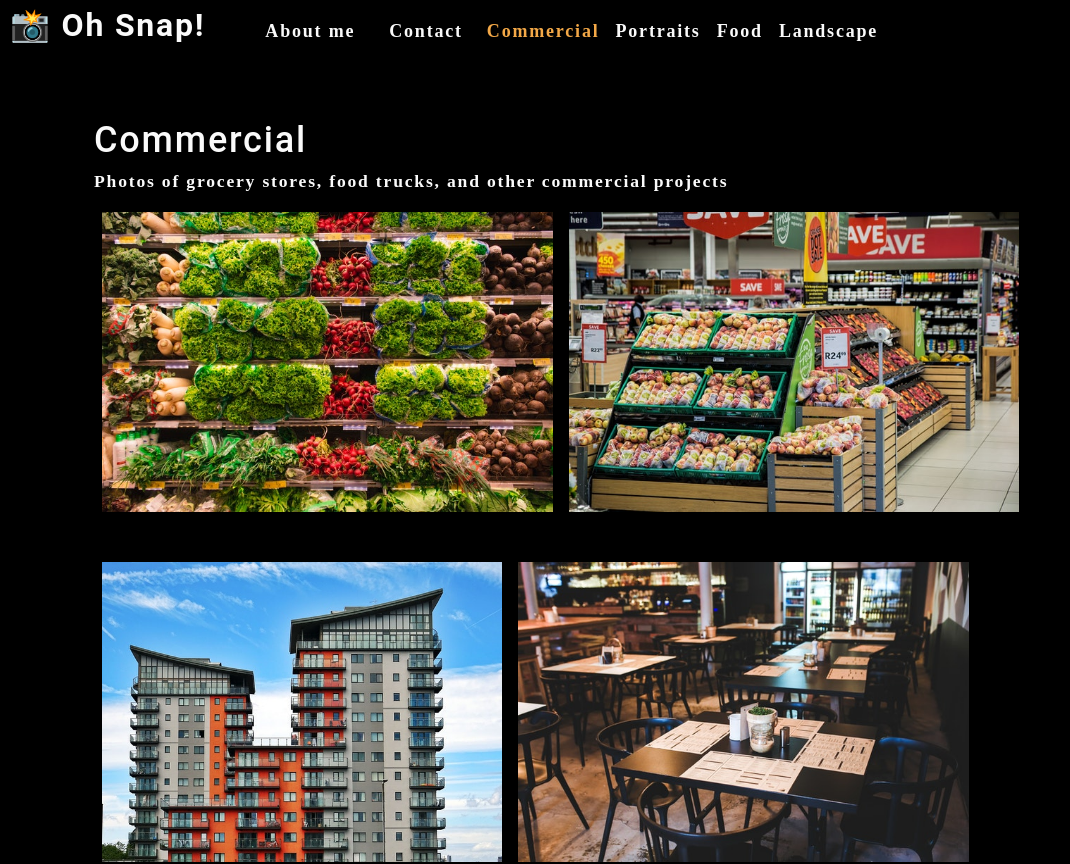
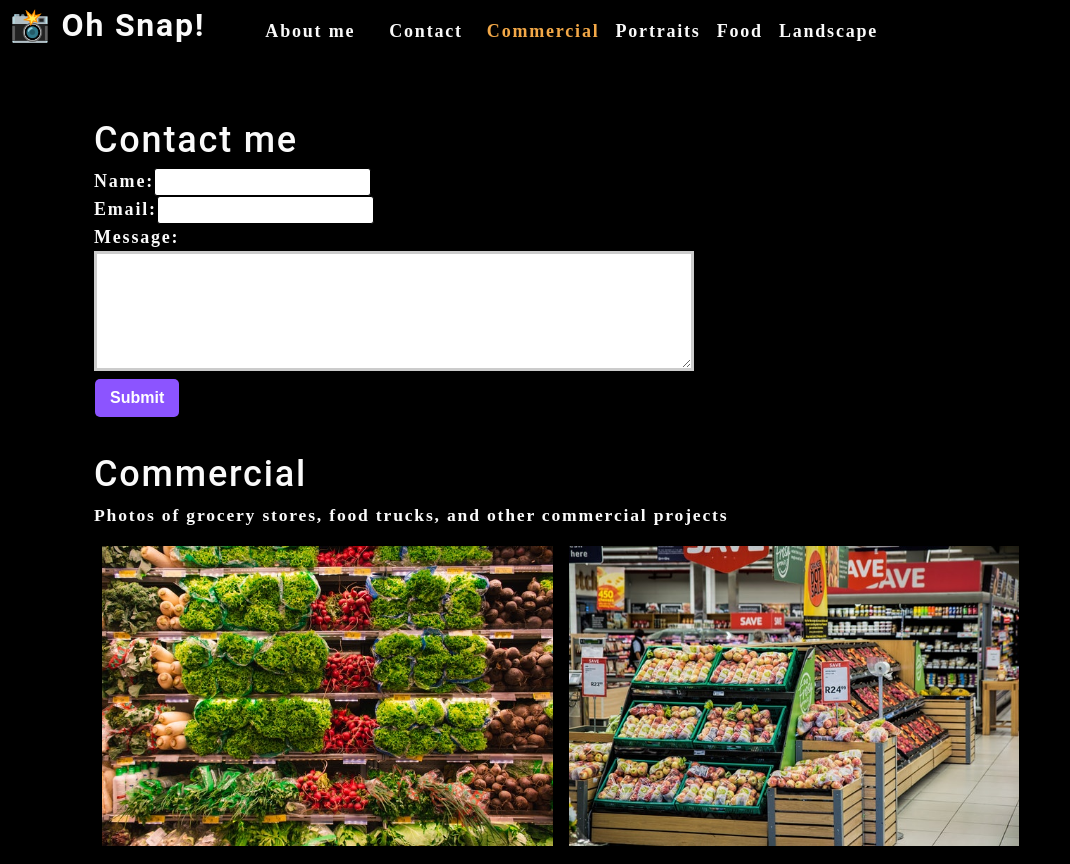
Before and after one commit to labchild/photo-port, a React (Create React App) app: page / in a window 1280 px wide. Shown: the top 864 px of the page, without its empty margins (0-1070 px from the left). Built offline with nearby package versions, Linux system fonts and the light colour scheme.

Commit message:
add contact form component

```diff
--- a/src/App.js
+++ b/src/App.js
@@ -2,6 +2,7 @@
 import Nav from './components/Nav';
 import About from './components/About';
 import Gallery from './components/Gallery';
+import ContactForm from './components/Contact';
 
 function App() {
   const [categories] = useState([
@@ -25,6 +26,7 @@
       ></Nav>
       <main>
         <div>
+          <ContactForm></ContactForm>
           <Gallery currentCategory={currentCategory}></Gallery>
           <About></About>
         </div>
--- /dev/null
+++ b/src/components/Contact/index.js
@@ -0,0 +1,27 @@
+import React from "react";
+
+function ContactForm() {
+
+    return (
+        <section>
+            <h1>Contact me</h1>
+            <form id="contact-form">
+               <div>
+                   <label htmlFor="name">Name:</label>
+                   <input type="text" name="name" />
+                </div>
+                <div>
+                    <label htmlFor="email">Email:</label>
+                    <input type="email" name="email" />
+                </div>
+                <div>
+                    <label htmlFor="message">Message:</label>
+                    <textarea name="message" rows="5" />
+                </div>
+                <button type="submit">Submit</button>
+            </form>
+        </section>
+    )
+}
+
+export default ContactForm;
```
